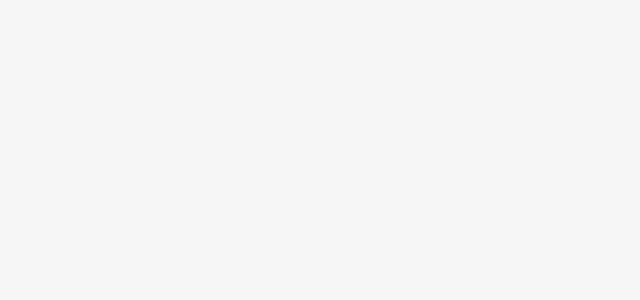
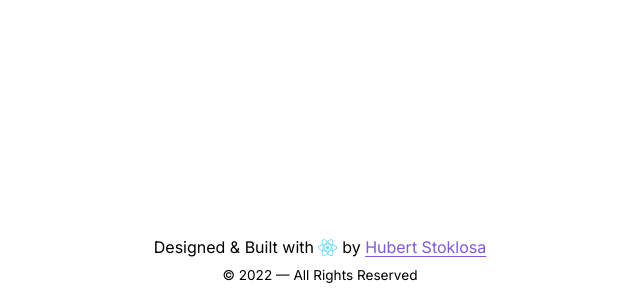
Before and after one commit to imexotic/portfolio-v1, a React (Create React App) app: page / in a window 1280 px wide. Shown: the part 1460-1760 px from the top of the page, without its empty margins (320-960 px from the left). Before the commit the page ends 800 px from the top, so only its background shows below. Built offline with nearby package versions, Linux system fonts and the light colour scheme.

Commit message:
Add empty (for now) Hero component

```diff
--- a/src/App.js
+++ b/src/App.js
@@ -1,5 +1,7 @@
 import SocialSidebar from "./components/SocialSidebar";
 import Header from "./components/Header";
+import Footer from "./components/Footer";
+import Hero from "./components/Hero";
 
 import "./styles/App.css";
 
@@ -7,7 +9,9 @@ const App = () => {
    return (
       <div>
          <Header />
+         <Hero />
          <SocialSidebar />
+         <Footer />
       </div>
    );
 };
--- /dev/null
+++ b/src/components/Hero.jsx
@@ -0,0 +1,11 @@
+import "../styles/Hero.css";
+
+const Hero = () => {
+   return (
+      <section>
+         <div className="container"></div>
+      </section>
+   );
+};
+
+export default Hero;
--- a/src/styles/App.css
+++ b/src/styles/App.css
@@ -16,7 +16,8 @@ html {
 
 body {
    font-family: "Inter", monospace;
-   background-color: #f5f5f5;
+   /* background-color: #f5f5f5; */
+   background-color: #fff;
 }
 
 a {
--- /dev/null
+++ b/src/styles/Hero.css
@@ -0,0 +1,3 @@
+section .container {
+   min-height: 200vh;
+}
```
